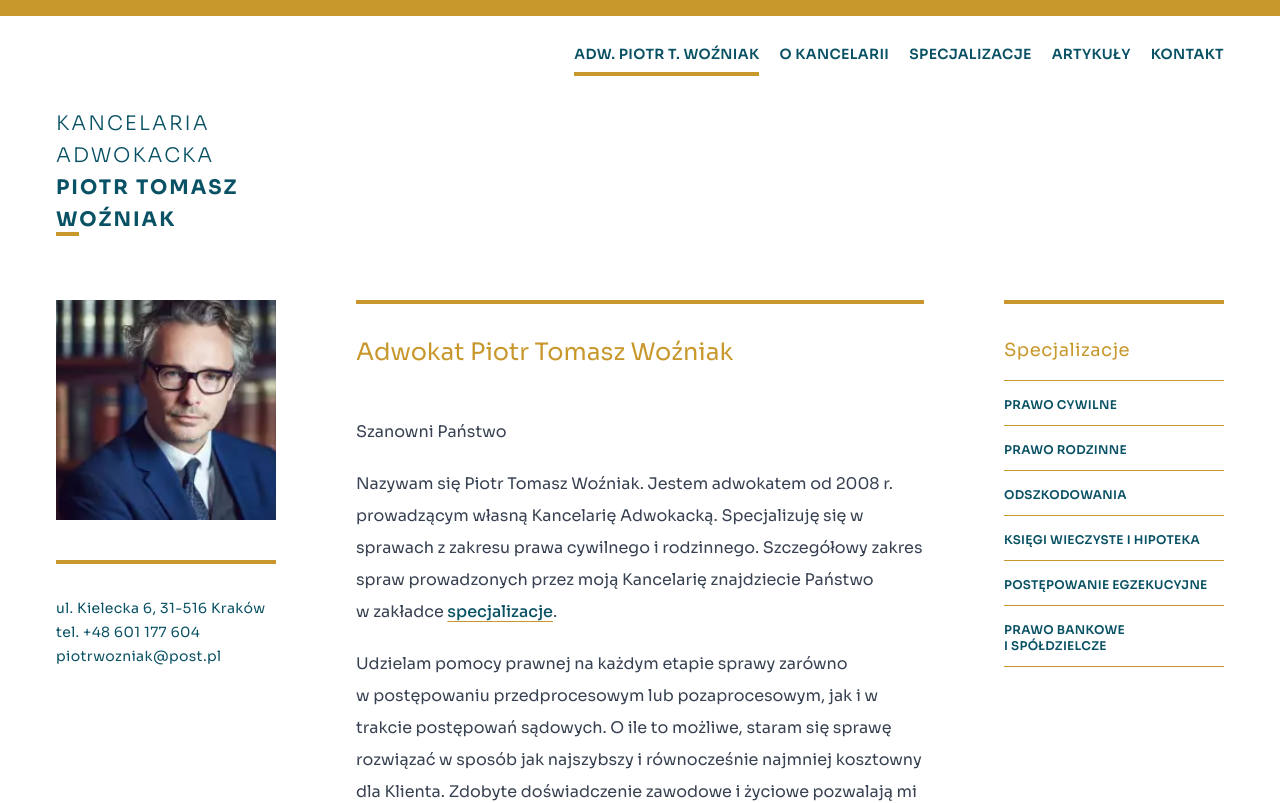
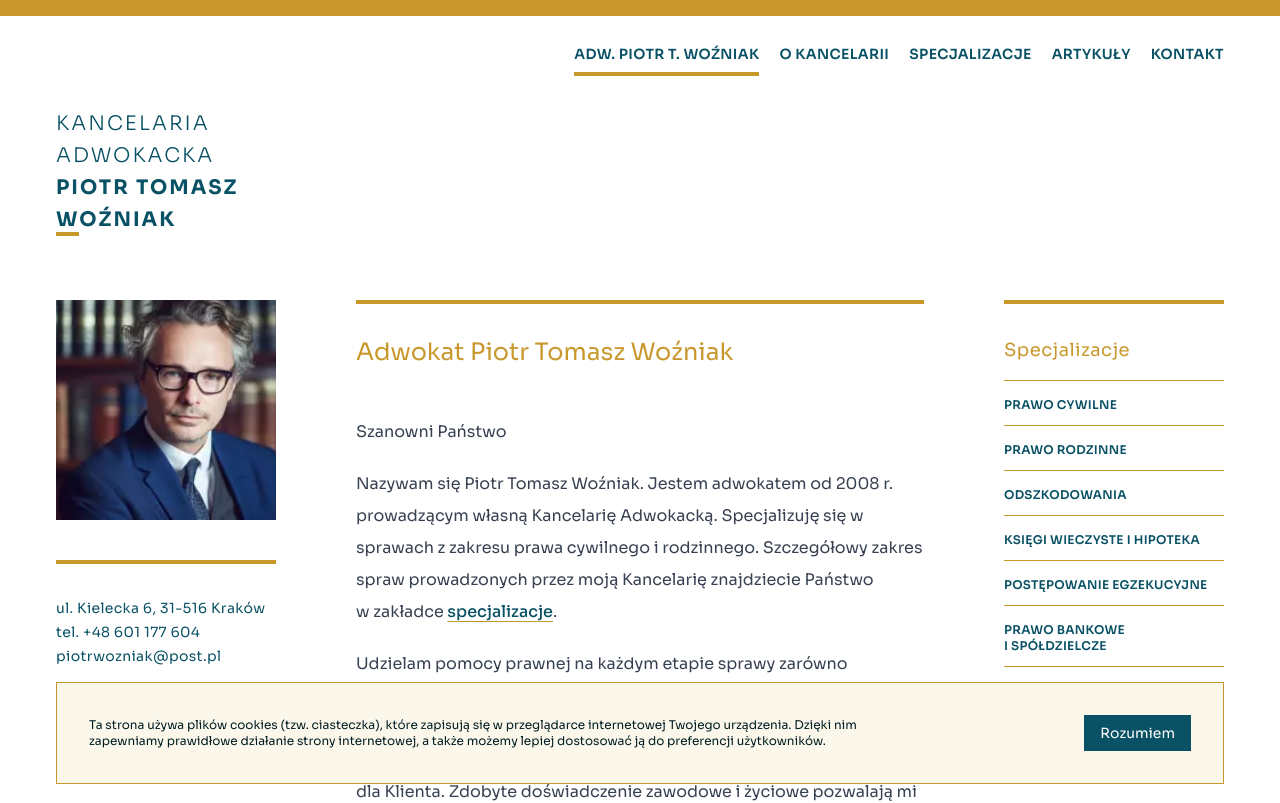
Before and after one commit to JanKubiena/nextjs-piotrek, a Next.js app: page / in a window 1280 px wide. Shown: the top 803 px of the page. Built offline with nearby package versions, Linux system fonts and the light colour scheme.

Commit message:
little change in cookies

```diff
--- a/app/components/CookiesConsent.js
+++ b/app/components/CookiesConsent.js
@@ -21,7 +21,7 @@ export default function CookiesConsent() {
     }
 
     return (
-        <div className={consent === "false" ? "flex fixed bottom-4 max-w-[1254px] mx-auto border border-pw-gold bg-pw-gold-50 inset-x-5 md:inset-x-14 p-8 flex-wrap lg:flex-nowrap items-center lg:justify-between gap-5 lg:gap-[160px] z-50" : "hidden"}>
+        <div className={consent === "true" ? "hidden" : "flex fixed bottom-4 max-w-[1254px] mx-auto border border-pw-gold bg-pw-gold-50 inset-x-5 md:inset-x-14 p-8 flex-wrap lg:flex-nowrap items-center lg:justify-between gap-5 lg:gap-[160px] z-50"}>
             <p className="font-sans text-xs text-charcoal">
                 Ta strona używa plików cookies (tzw. ciasteczka), które zapisują się w przeglądarce internetowej Twojego urządzenia.
                 Dzięki nim zapewniamy prawidłowe działanie strony internetowej, a także możemy lepiej dostosować ją do preferencji użytkowników.
```
